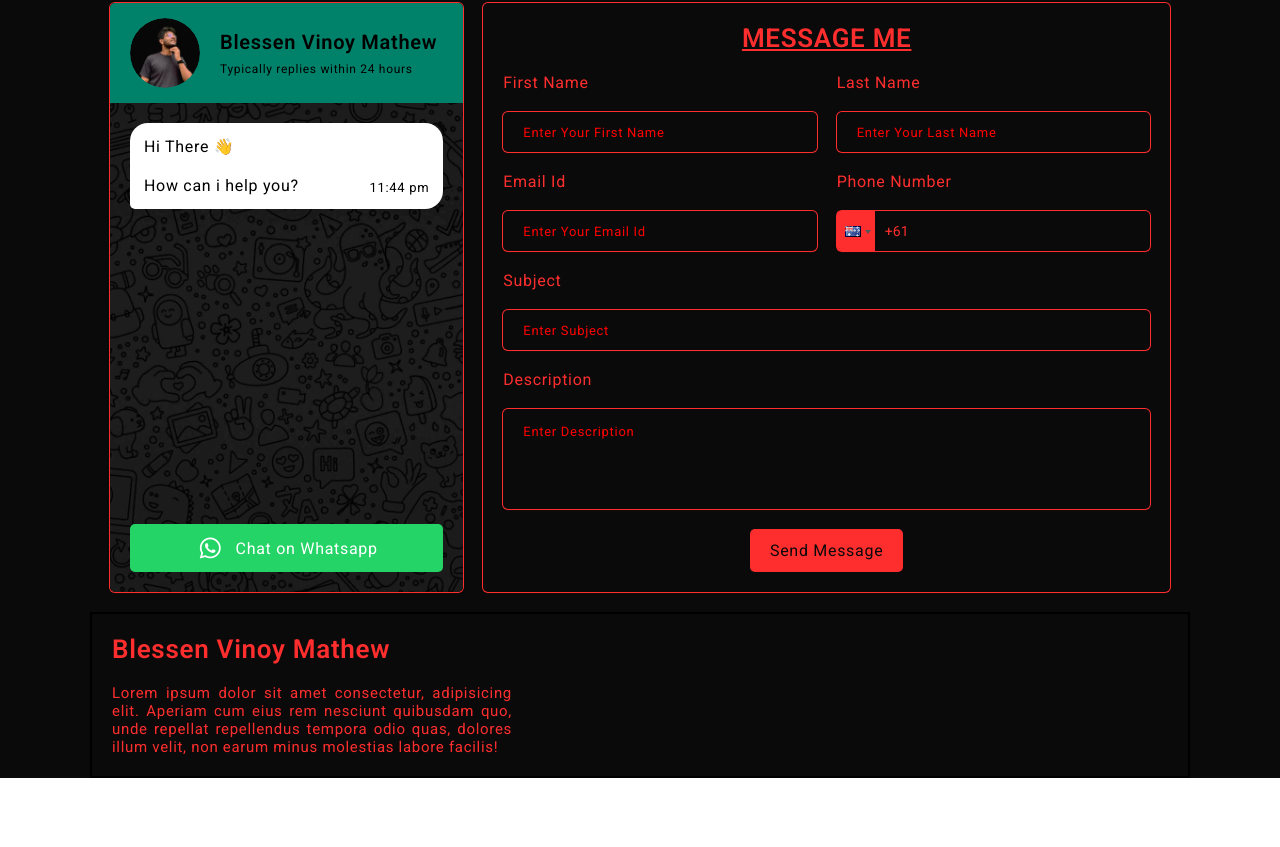
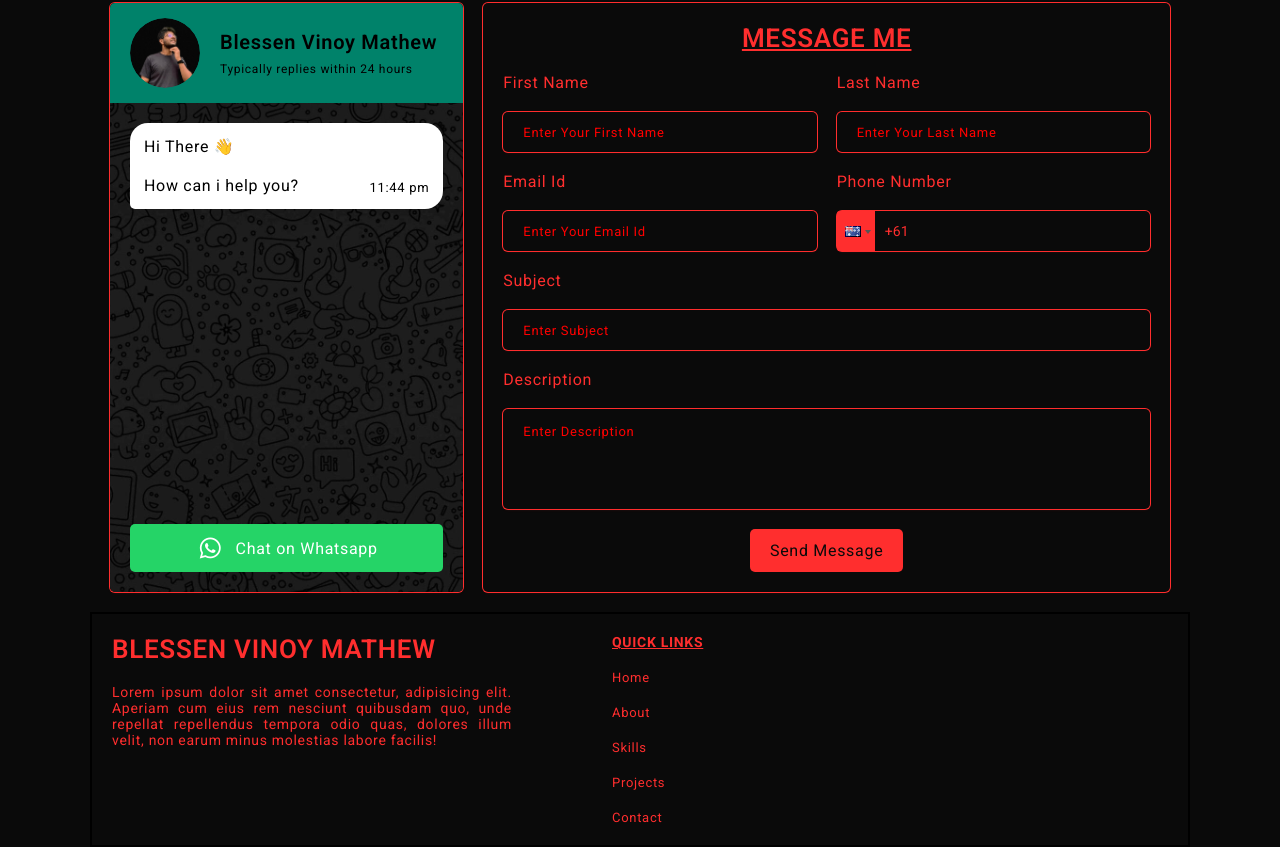
Before and after one commit to Blessen25/Portfolio_BVM, a React (Vite) app in the folder frontend/portfolio/: page / in a window 1280 px wide. Shown: the part 3914-4761 px from the top of the page. Before the commit the page ends 4692 px from the top, so only its background shows below. Built offline with nearby package versions, Linux system fonts and the light colour scheme.

Commit message:
Commited changes

```diff
--- a/frontend/portfolio/src/components/footer_comp/footer.css
+++ b/frontend/portfolio/src/components/footer_comp/footer.css
@@ -7,8 +7,7 @@
 
     border: 2px solid black;
     flex-direction: row;
-    justify-content: space-between;
-    gap: 20px;
+    gap: 100px;
 }
 
 .footerdivdetails {
@@ -21,7 +20,23 @@
 
 .footertext {
 
-    font-size: 15px !important;
+    font-size: 14px !important;
+}
+
+.footerlinktext {
+
+    font-size: 13px !important;
+    text-decoration: none;
+    display: inline;
+    width: auto;
+    padding: 0;
+}
+
+.footerdivlinks {
+
+    display: flex;
+    flex-direction: column;
+    gap: 20px;
 }
 
 @media screen and (max-width: 991px) {
--- a/frontend/portfolio/src/components/footer_comp/footer.tsx
+++ b/frontend/portfolio/src/components/footer_comp/footer.tsx
@@ -11,10 +11,17 @@ const Footer_Comp: React.FC<HeaderProps> = ({darkMode, setDarkMode}) => {
             <div className= {`maincontainer footermaincontainer ${darkMode ? 'darkmode' : 'lightmode'}`}>
                 <div className="childcontainer footerdiv">
                     <div className="footerdivdetails">
-                        <h1 className={`h1mediumtext ${darkMode ? 'darkmodetext' : 'lightmodetext'}`}>Blessen Vinoy Mathew</h1>
+                        <h1 className={`h1mediumtext ${darkMode ? 'darkmodetext' : 'lightmodetext'}`}>BLESSEN VINOY MATHEW</h1>
                         <p className={`ptext footertext ${darkMode ? 'darkmodetext' : 'lightmodetext'}`}>Lorem ipsum dolor sit amet consectetur, adipisicing elit. Aperiam cum eius rem nesciunt quibusdam quo, unde repellat repellendus tempora odio quas, dolores illum velit, non earum minus molestias labore facilis!</p>
                     </div>
-
+                    <div className="footerdivlinks">
+                        <p className={`ptext footertext ${darkMode ? 'darkmodetext' : 'lightmodetext'}`} style={{ textDecoration:'underline', fontWeight:'bold'}} >QUICK LINKS</p>
+                        <a href="#" className={`ptext footerlinktext ${darkMode ? 'darkmodetext' : 'lightmodetext'}`}>Home</a>
+                        <a href="#" className={`ptext footerlinktext ${darkMode ? 'darkmodetext' : 'lightmodetext'}`}>About</a>
+                        <a href="#" className={`ptext footerlinktext ${darkMode ? 'darkmodetext' : 'lightmodetext'}`}>Skills</a>
+                        <a href="#" className={`ptext footerlinktext ${darkMode ? 'darkmodetext' : 'lightmodetext'}`}>Projects</a>
+                        <a href="#" className={`ptext footerlinktext ${darkMode ? 'darkmodetext' : 'lightmodetext'}`}>Contact</a>
+                    </div>
                 </div>
             </div>
         </>
```
